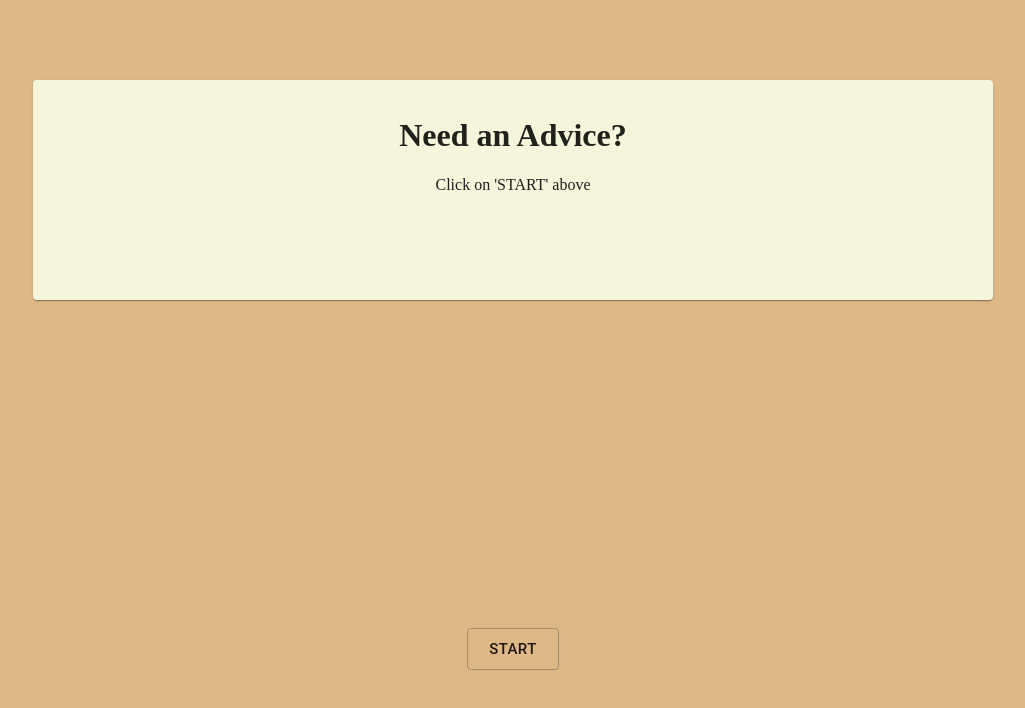
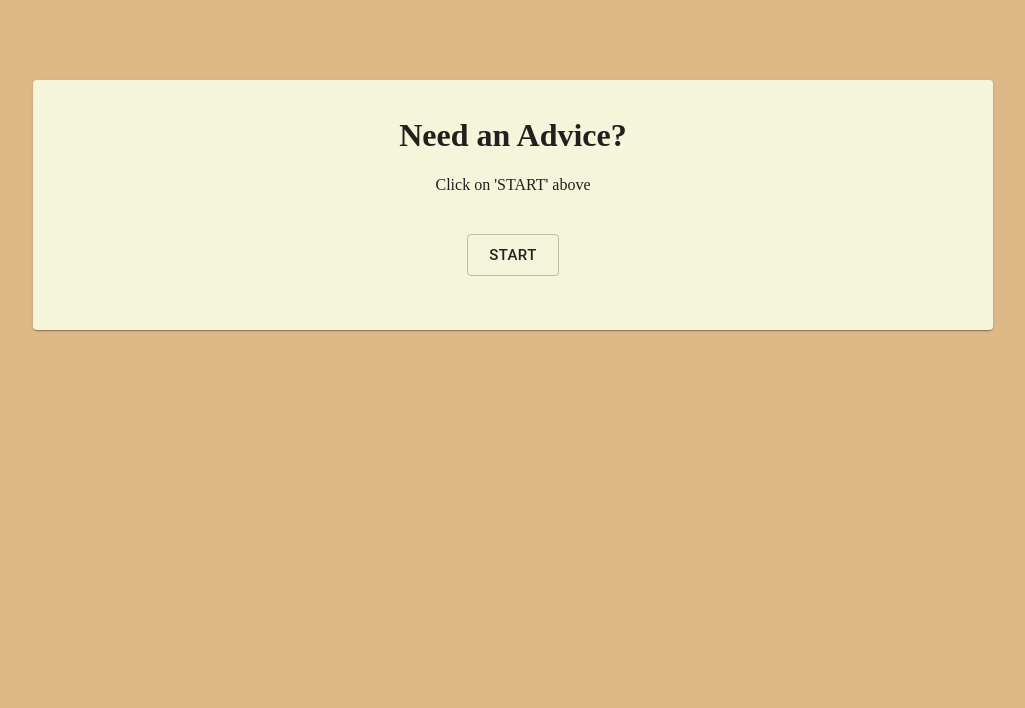
Before and after one commit to AvshalomTam/react-advice-app, a React (Create React App) app: page / in a window 1280 px wide. Shown: the top 708 px of the page, without its empty margins (127-1152 px from the left). Built offline with nearby package versions, Linux system fonts and the light colour scheme; no server answers.

Commit message:
changed button position

```diff
--- a/src/Question.js
+++ b/src/Question.js
@@ -1,5 +1,5 @@
 import React, {useState, useEffect} from 'react'
-import {Card, CardContent, Button, Container} from '@material-ui/core'
+import {Card, CardContent, Button, Container, CardActions} from '@material-ui/core'
 import {darken, makeStyles} from '@material-ui/core/styles';
 import axios from 'axios'
 
@@ -8,7 +8,7 @@ const useStyles = makeStyles(
         card: {
             background: '#F5F5DC',
             width: '75%',
-            height: '220px',
+            height: '250px',
             margin: 'auto',
             marginTop: '80px'
         },
@@ -17,12 +17,9 @@ const useStyles = makeStyles(
             color: darken('#DEB887', '1%')
         },
         btnContainer: {
+            margin: 'auto',
             color: darken('#DEB887', '50%'),
             textAlign: 'center',
-            position: 'fixed',
-            bottom: '130px',
-            right: '0'
-
         }
     }
 )
@@ -80,16 +77,18 @@ export default function Question() {
         return (
             <div>
             <Card className={classes.card}>
+
             <CardContent className={classes.cardtext}>
                 {mainText}
             </CardContent>
-            <Container className={classes.btnContainer}>
-                <Button
-                variant="outlined"
-                size='large'
-                onClick={() => buttonClickFunc()}>{buttonText}
-                </Button>
-            </Container>
+            <CardActions>
+                    <Button
+                    className={classes.btnContainer}
+                    variant="outlined"
+                    size='large'
+                    onClick={() => buttonClickFunc()}>{buttonText}
+                    </Button>
+            </CardActions>
             </Card>
             </div>
         )
```
